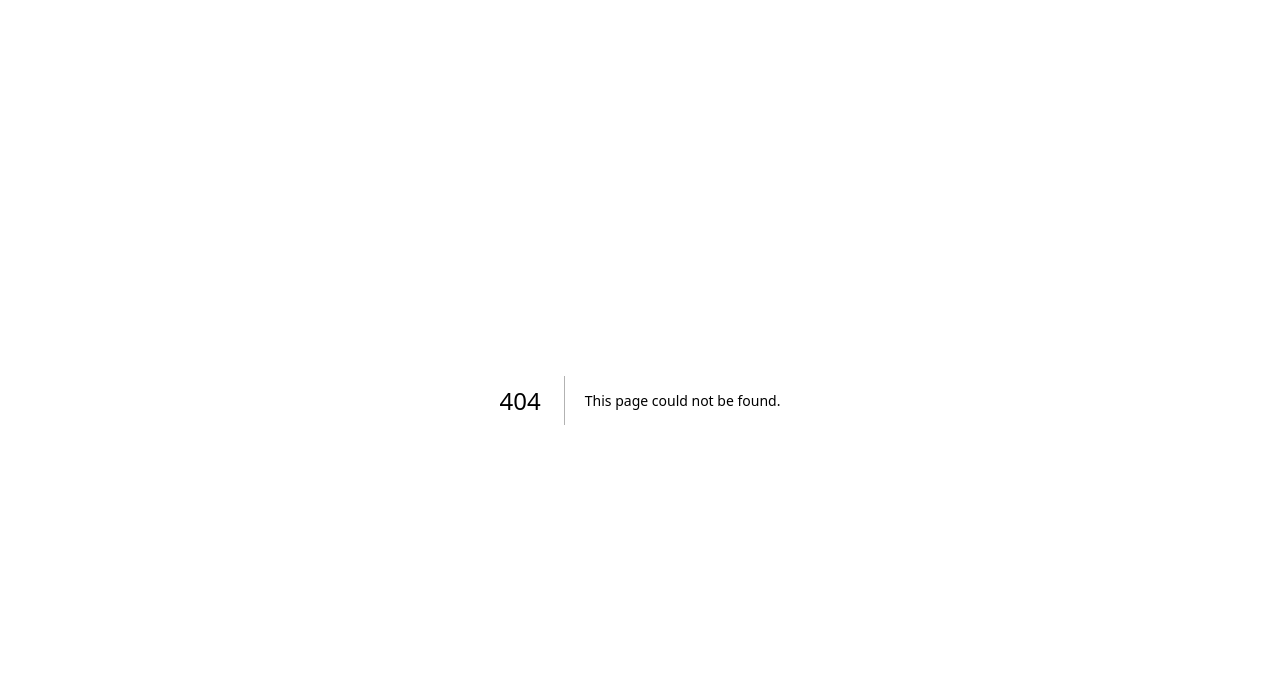
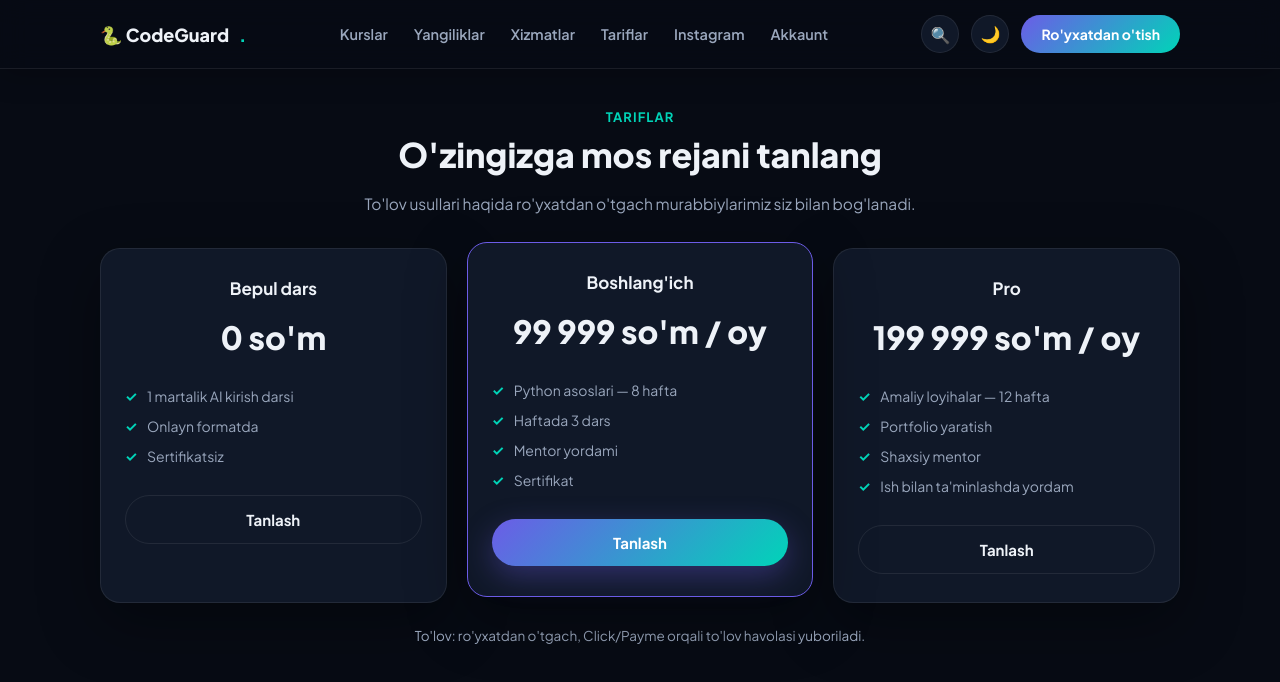
Before and after one commit to Jorabek5182008/-codeguard-academy, a Next.js app: page /pricing in a window 1280 px wide. Before the commit this address had no page. Shown: the top 682 px of the page. Built offline with nearby package versions, Linux system fonts and the light colour scheme.

Commit message:
5-bosqich: Tariflar uchun alohida sahifa

```diff
--- /dev/null
+++ b/app/pricing/page.jsx
@@ -0,0 +1,71 @@
+import SiteNav from '@/components/SiteNav';
+
+export const metadata = {
+  title: 'Tariflar — CodeGuard Academy',
+};
+
+const PLANS = [
+  {
+    title: 'Bepul dars',
+    price: "0 so'm",
+    features: ['1 martalik AI kirish darsi', 'Onlayn formatda', 'Sertifikatsiz'],
+    course: 'ai',
+    plan: 'free',
+    popular: false,
+  },
+  {
+    title: "Boshlang'ich",
+    price: "99 999 so'm / oy",
+    features: ['Python asoslari — 8 hafta', 'Haftada 3 dars', 'Mentor yordami', 'Sertifikat'],
+    course: 'python',
+    plan: 'basic',
+    popular: true,
+  },
+  {
+    title: 'Pro',
+    price: "199 999 so'm / oy",
+    features: ['Amaliy loyihalar — 12 hafta', 'Portfolio yaratish', 'Shaxsiy mentor', "Ish bilan ta'minlashda yordam"],
+    course: 'python',
+    plan: 'pro',
+    popular: false,
+  },
+];
+
+export default function PricingPage() {
+  return (
+    <div className="page-shell">
+      <SiteNav />
+      <div className="container" style={{ paddingTop: 40, paddingBottom: 80 }}>
+        <div className="section-head" style={{ marginBottom: 32 }}>
+          <div className="kicker">Tariflar</div>
+          <h2>O'zingizga mos rejani tanlang</h2>
+          <p>To'lov usullari haqida ro'yxatdan o'tgach murabbiylarimiz siz bilan bog'lanadi.</p>
+        </div>
+
+        <div className="grid grid-3">
+          {PLANS.map((p) => (
+            <div className={`card price-card ${p.popular ? 'popular' : ''}`} key={p.title}>
+              <h3>{p.title}</h3>
+              <div className="price">{p.price}</div>
+              <ul>
+                {p.features.map((f, i) => (
+                  <li key={i}>{f}</li>
+                ))}
+              </ul>
+              <a
+                href={`/?course=${p.course}&plan=${p.plan}#royxat`}
+                className={`btn ${p.popular ? 'btn-primary' : 'btn-outline'} btn-full`}
+              >
+                Tanlash
+              </a>
+            </div>
+          ))}
+        </div>
+
+        <p style={{ textAlign: 'center', color: 'var(--muted)', fontSize: 13.5, marginTop: 24 }}>
+          To'lov: ro'yxatdan o'tgach, Click/Payme orqali to'lov havolasi yuboriladi.
+        </p>
+      </div>
+    </div>
+  );
+}
--- a/components/SiteNav.jsx
+++ b/components/SiteNav.jsx
@@ -42,7 +42,7 @@ export default function SiteNav() {
             <a href="/courses">Kurslar</a>
             <a href="/news">Yangiliklar</a>
             <a href="/#xizmatlar">Xizmatlar</a>
-            <a href="/#tolov">Tariflar</a>
+            <a href="/pricing">Tariflar</a>
             <a href="/#instagram">Instagram</a>
             <a href="/account">Akkaunt</a>
           </div>
@@ -70,7 +70,7 @@ export default function SiteNav() {
           <span className="bottom-nav-icon">✍️</span>
           <span>Yozilish</span>
         </a>
-        <a href="/#tolov" className="bottom-nav-item">
+        <a href="/pricing" className="bottom-nav-item">
           <span className="bottom-nav-icon">💳</span>
           <span>Tariflar</span>
         </a>
```
